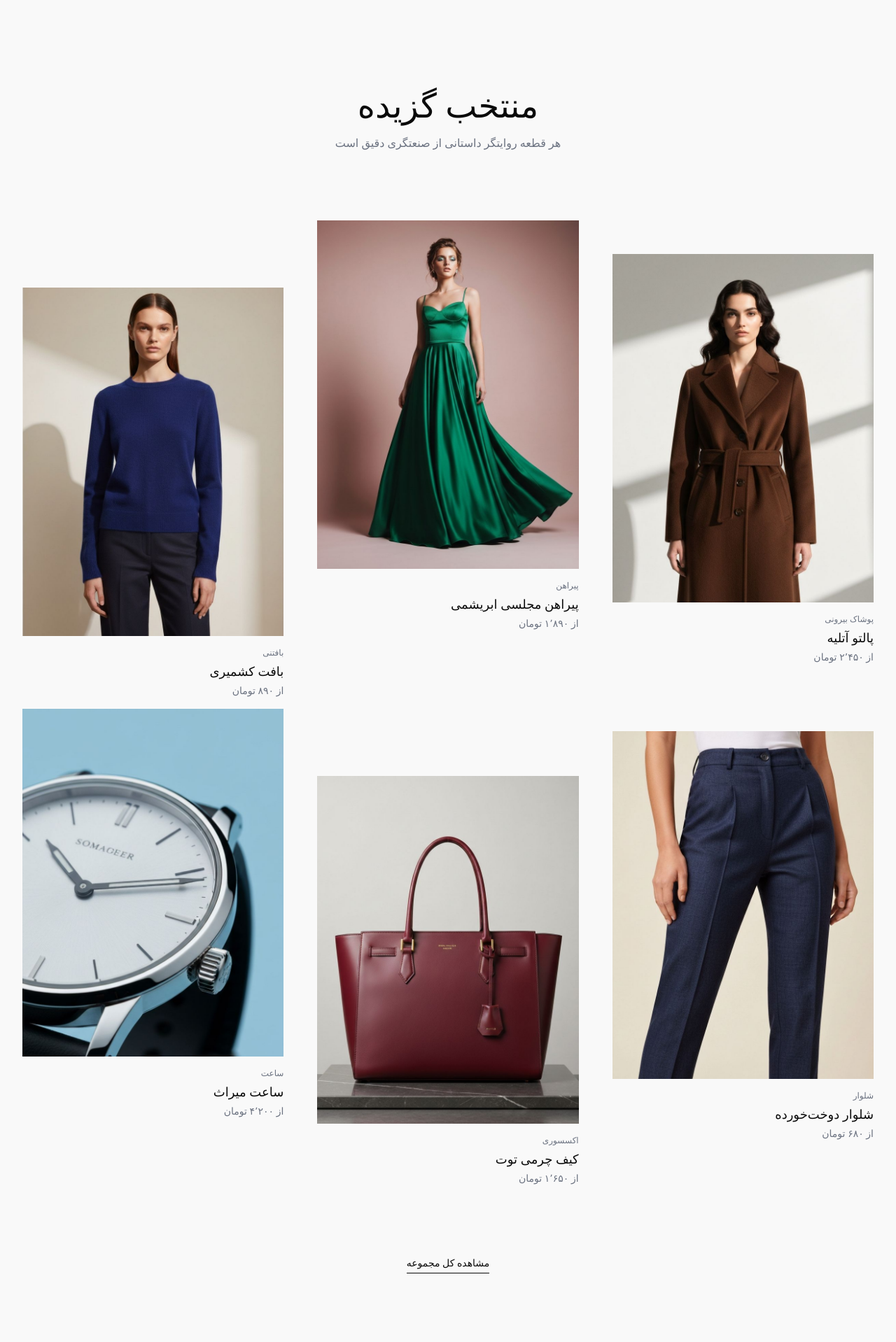
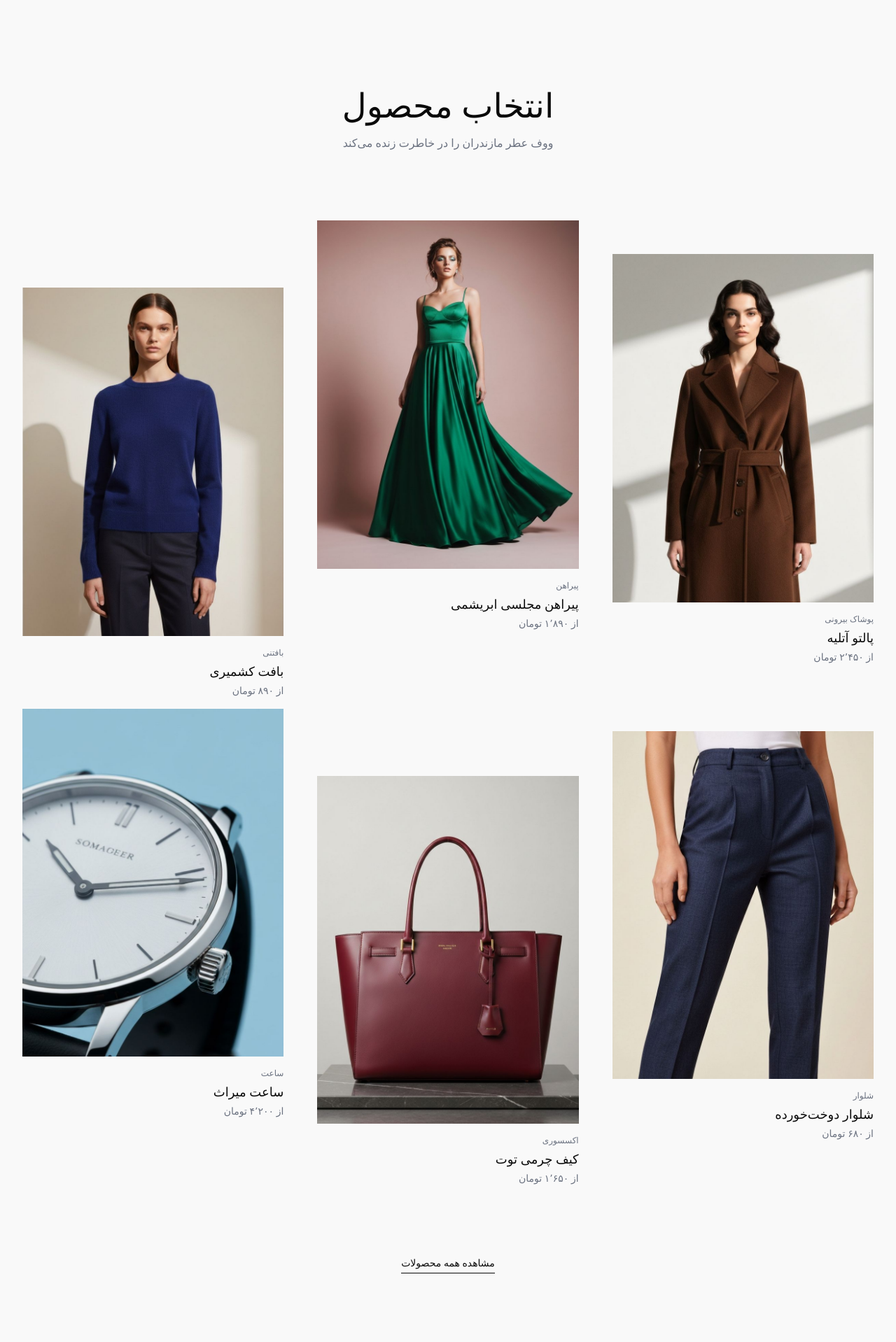
Before and after one commit to HosseinNabavi94/voof, a Next.js app: page / in a window 1280 px wide. Shown: the part 802-2720 px from the top of the page at 70% size. Built offline with nearby package versions, Linux system fonts and the light colour scheme.

Commit message:
Update collection-grid.tsx

```diff
--- a/components/collection-grid.tsx
+++ b/components/collection-grid.tsx
@@ -67,9 +67,9 @@ export function CollectionGrid() {
           transition={{ duration: 0.6 }}
           className="text-center mb-16 lg:mb-24"
         >
-          <h2 className="font-serif text-3xl lg:text-5xl mb-4">منتخب گزیده</h2>
+          <h2 className="font-serif text-3xl lg:text-5xl mb-4">انتخاب محصول</h2>
           <p className="text-muted-foreground max-w-md mx-auto">
-            هر قطعه روایتگر داستانی از صنعتگری دقیق است
+             ووف عطر مازندران را در خاطرت زنده می‌کند
           </p>
         </motion.div>
 
@@ -109,7 +109,7 @@ export function CollectionGrid() {
             href="/shop"
             className="inline-flex items-center text-sm border-b border-foreground pb-1 hover:border-transparent transition-colors duration-300"
           >
-            مشاهده کل مجموعه
+            مشاهده همه‌ محصولات
           </Link>
         </motion.div>
       </div>
```
